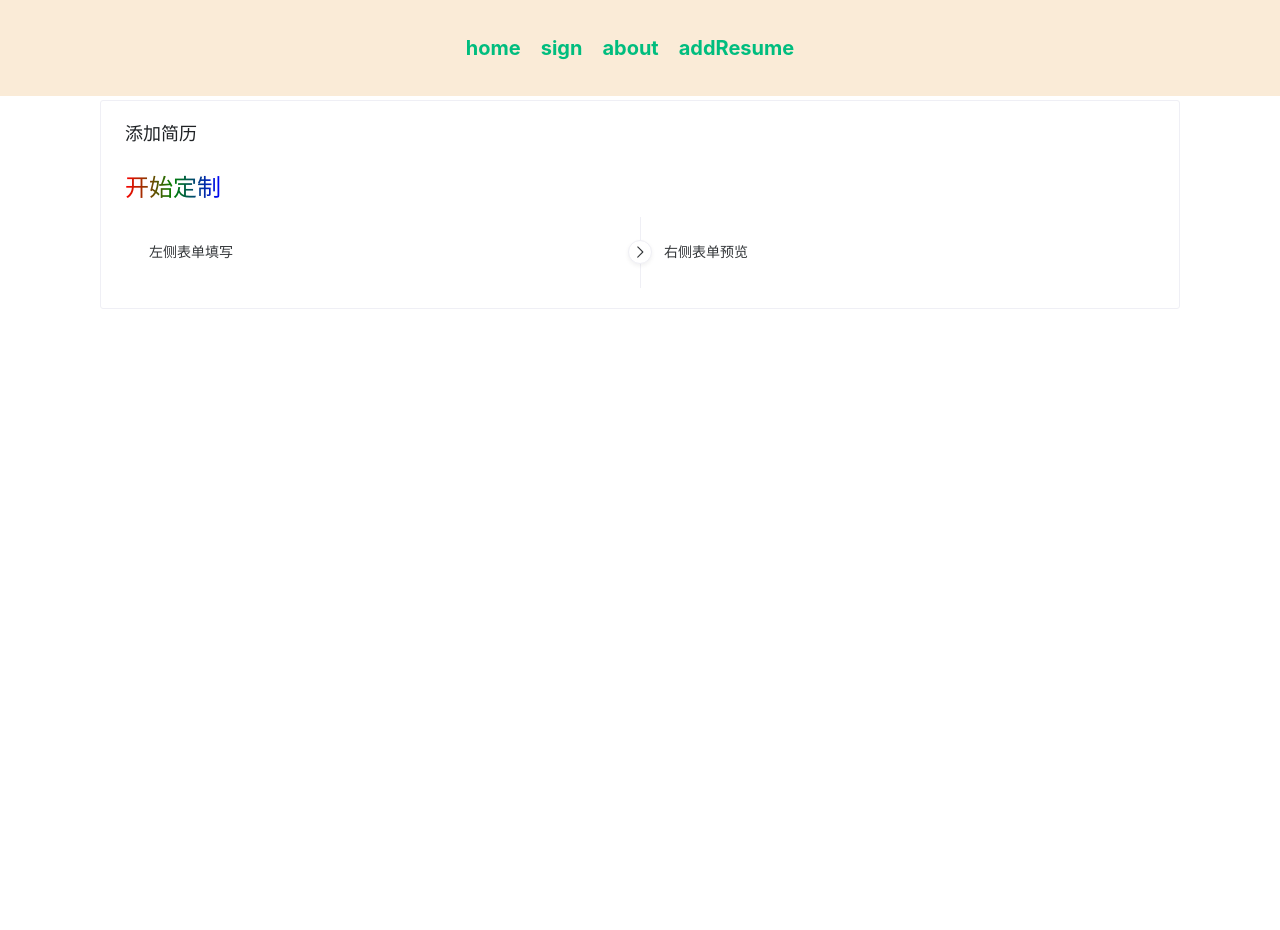
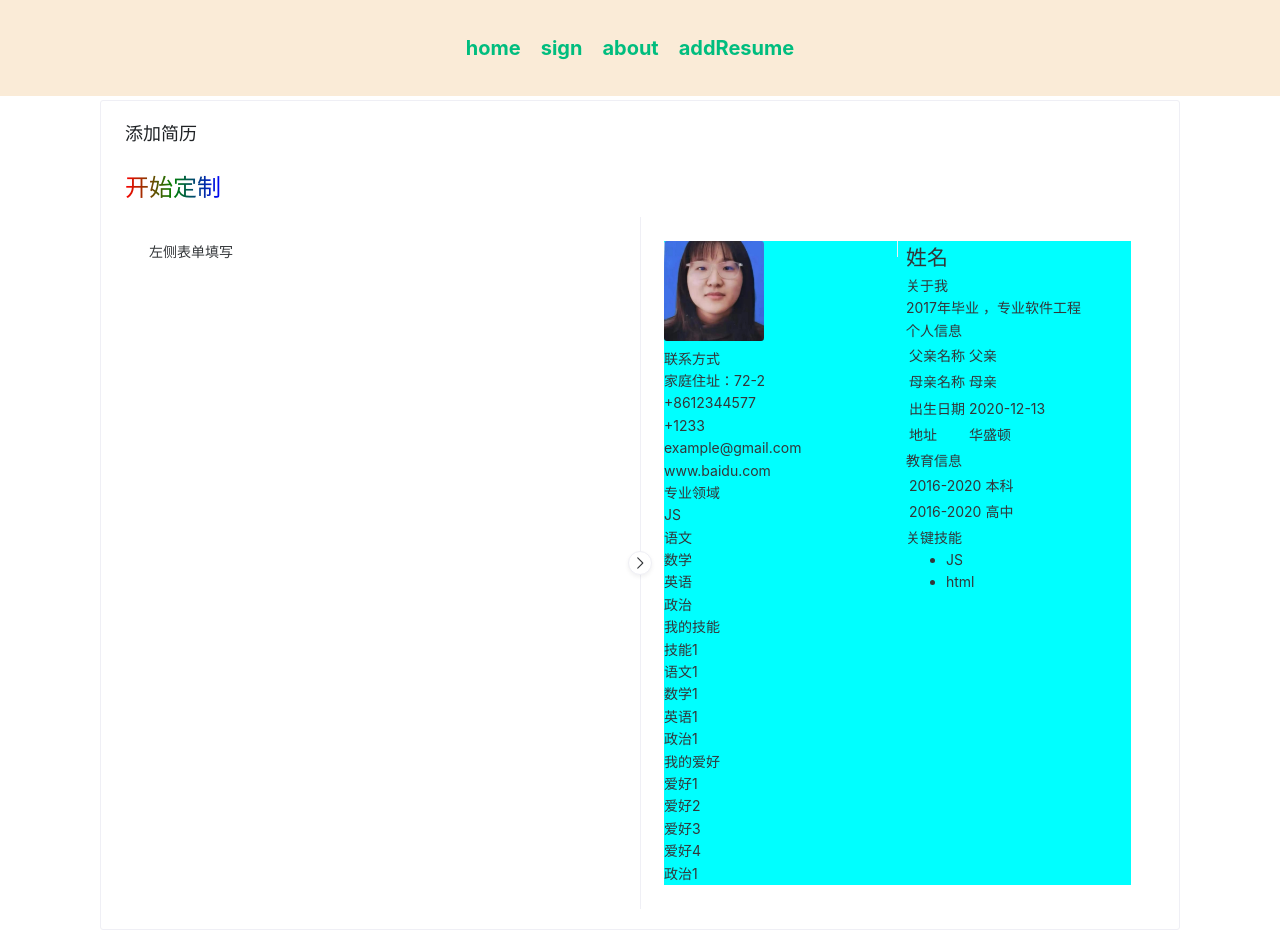
Before and after one commit to earthaYan/resume_generator_front, a Vue app: page /add in a window 1280 px wide. Before the commit the page ends 800 px from the top, so only its background shows below. Built offline with nearby package versions, Linux system fonts and the light colour scheme.

Commit message:
finish ui of Resume preview

```diff
--- a/src/components/GeneratorViewComponents/ResumeForm.vue
+++ b/src/components/GeneratorViewComponents/ResumeForm.vue
@@ -1,7 +1,4 @@
 <script setup lang="ts">
-import { defineComponent } from 'vue'
-defineComponent({
-  name: 'ResumeForm'
-})
+
 </script>
 <template>左侧表单填写</template>
--- a/src/components/GeneratorViewComponents/ResumePreview.vue
+++ b/src/components/GeneratorViewComponents/ResumePreview.vue
@@ -1,7 +1,130 @@
 <script setup lang="ts">
-import { defineComponent } from 'vue'
-defineComponent({
-  name: 'ResumePreview'
-})
+
+import { NAvatar,NDivider } from 'naive-ui'
 </script>
-<template>右侧表单预览</template>
+<template>
+  <div class="resume">
+    <div class="left-side">
+      <div class="profile">
+        <n-avatar :size="100" src="/avator.jpg" />
+      </div>
+      <div class="contact">
+        <div class="heading-text">联系方式</div>
+        <p class="para">
+          家庭住址：72-2 <br>
+          +8612344577 <br>
+          +1233 <br>
+          example@gmail.com <br>
+          www.baidu.com <br>
+        </p>
+      </div>
+      <div class="expert">
+        <div class="heading-text">
+          专业领域
+        </div>
+        <p>
+          JS <br>
+          语文 <br>
+          数学 <br>
+          英语 <br>
+          政治 <br>
+        </p>
+      </div>
+      <div class="skill">
+        <div class="heading-text">
+          我的技能
+        </div>
+        <p>
+          技能1 <br>
+          语文1 <br>
+          数学1 <br>
+          英语1 <br>
+          政治1 <br>
+        </p>
+      </div>
+      <div class="hobby">
+        <div class="heading-text">
+          我的爱好
+        </div>
+        <p>
+          爱好1 <br>
+          爱好2 <br>
+          爱好3 <br>
+          爱好4 <br>
+          政治1 <br>
+        </p>
+      </div>
+    </div>
+    <n-divider vertical></n-divider>
+    <div class="right-side">
+      <h2 class="name">
+        姓名
+      </h2>
+      <div class="contact">
+        <div class="heading-text">关于我</div>
+        <p class="para">
+          2017年毕业 ，专业软件工程
+        </p>
+      </div>
+      <div class="personal">
+        <div class="heading-text">个人信息</div>
+        <table class="per-info">
+          <tbody>
+            <tr class="border">
+              <td>父亲名称</td>
+              <td>父亲</td>
+            </tr>
+            <tr class="border">
+              <td>母亲名称</td>
+              <td>母亲</td>
+            </tr>
+            <tr class="border">
+              <td>出生日期</td>
+              <td>2020-12-13</td>
+            </tr>
+            <tr class="border">
+              <td>地址</td>
+              <td>华盛顿</td>
+            </tr>
+          </tbody>
+
+        </table>
+      </div>
+      <div class="education">
+        <div class="heading-text">教育信息</div>
+        <table class="per-info">
+          <tbody>
+            <tr class="border">
+              <td>2016-2020</td>
+              <td>本科</td>
+            </tr>
+            <tr class="border">
+              <td>2016-2020</td>
+              <td>高中</td>
+            </tr>
+          </tbody>
+
+        </table>
+      </div>
+      <div class="skills">
+        <div class="heading-text">关键技能</div>
+        <ul>
+          <li>JS</li>
+          <li>html</li>
+        </ul>
+      </div>
+    </div>
+  </div>
+</template>
+<style lang="less">
+.resume{
+  background-color: cyan;
+  display: flex;
+  .left-side{
+    flex:1;
+  }
+  .right-side{
+    flex:1;
+  }
+}
+</style>
```
Also changed, not shown: public/avator.jpg (added).
